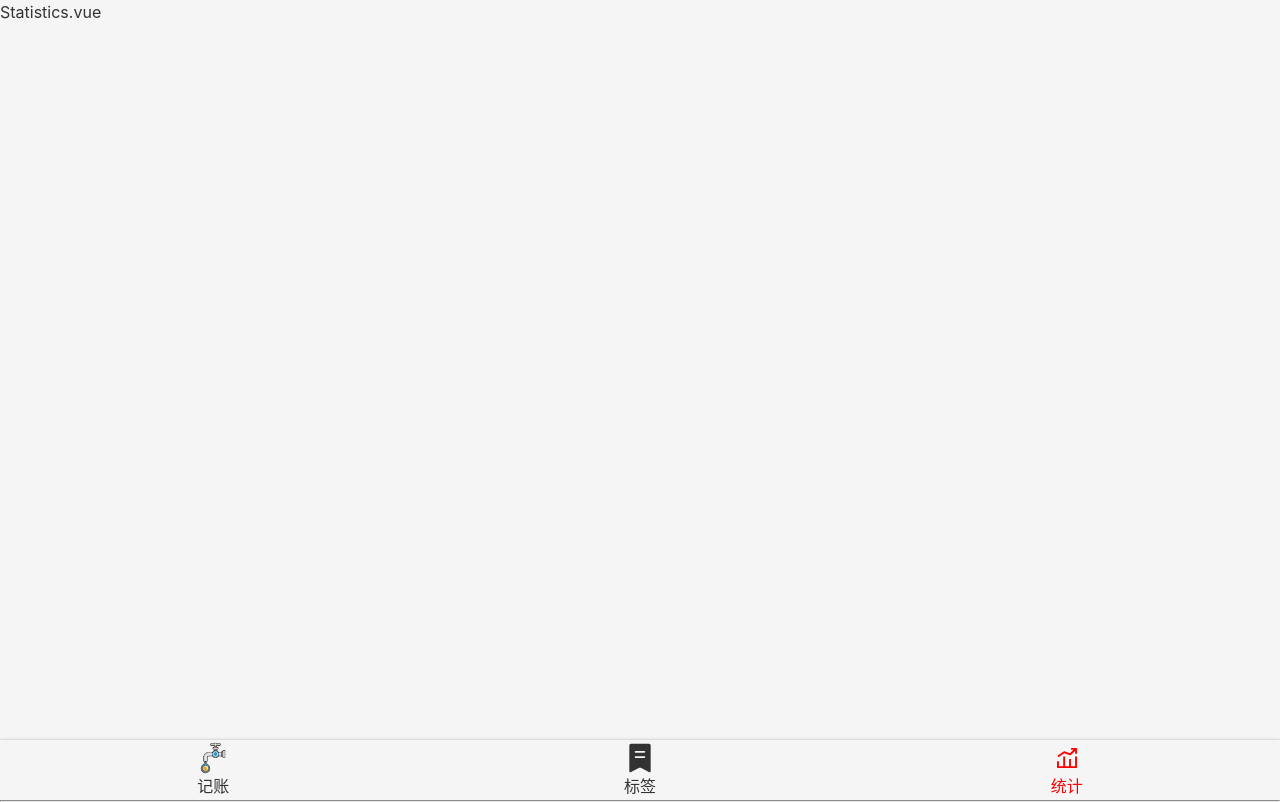
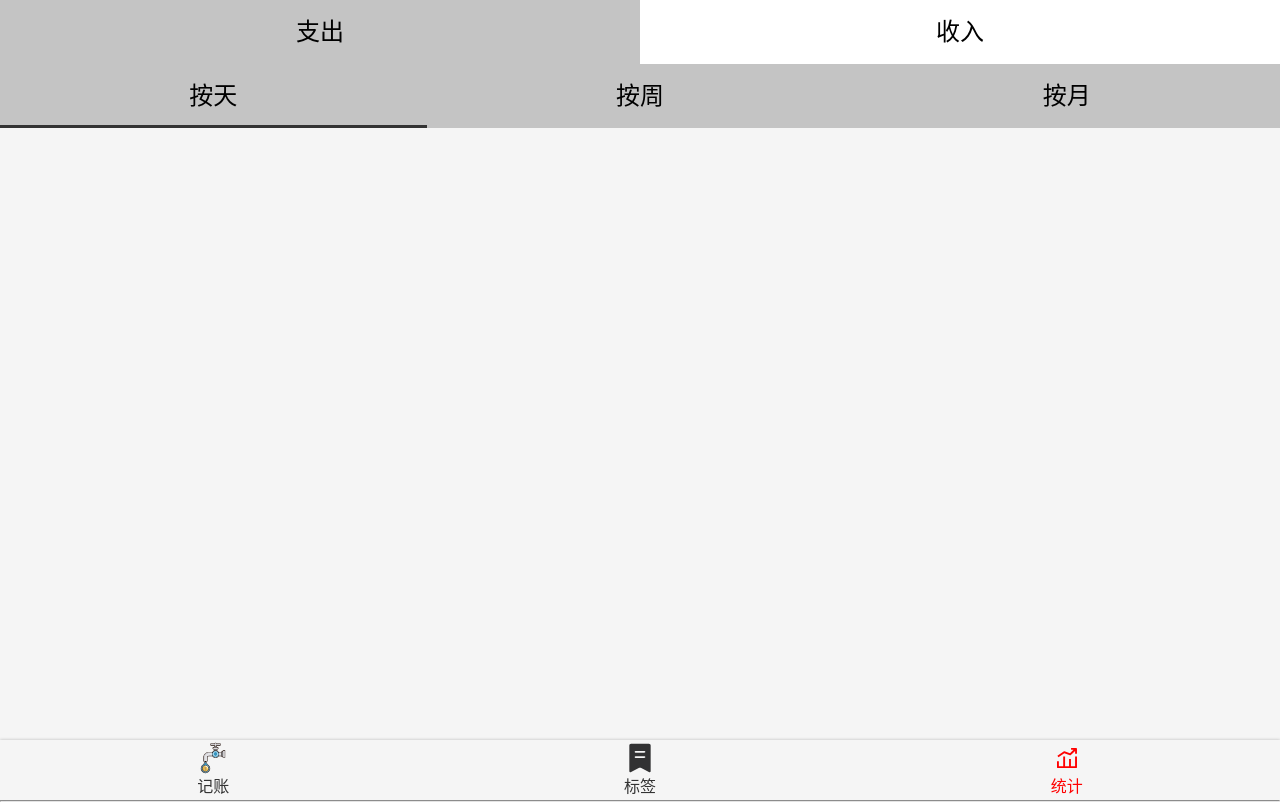
Before and after one commit to wl-1996/accounting-items-2, a Vue app: page /#/statistics in a window 1280 px wide. Built offline with nearby package versions, Linux system fonts and the light colour scheme.

Commit message:
封装Tabs.vue,在Statistics.vue组件里使用

```diff
--- /dev/null
+++ b/src/components/Tabs.vue
@@ -0,0 +1,59 @@
+<template>
+    <div class="tabs">
+        <ul>
+            <li :class="{selected: item.value === value,[classPrefix+'-tabs-item']: classPrefix}"
+                @click="select(item)"
+                v-for="item in dataSource" :key="item.value">{{item.text}}
+            </li>
+        </ul>
+    </div>
+</template>
+
+<script lang="ts">
+    import Vue from 'vue';
+    import {Component, Prop} from 'vue-property-decorator';
+
+    type DataSourceItem = { text: string; value: string }
+
+    @Component
+    export default class Tabs extends Vue {
+        @Prop({required: true, type: Array}) dataSource!: DataSourceItem[];
+        @Prop(String) readonly value!: string;
+        @Prop(String) readonly classPrefix?: string;
+
+        select(item: DataSourceItem) {
+            this.$emit('update:value', item.value);
+        }
+    }
+</script>
+
+<style lang="scss" scoped>
+    .tabs {
+        ul {
+            display: flex;
+            flex-direction: row;
+            background: #C4C4C4;
+            font-size: 24px;
+            color: #000000;
+
+            li {
+                width: 50%;
+                display: flex;
+                justify-content: center;
+                align-items: center;
+                height: 64px;
+                position: relative;
+
+                &.selected::after {
+                    content: '';
+                    position: absolute;
+                    left: 0;
+                    bottom: 0;
+                    width: 100%;
+                    height: 3px;
+                    background: #333;
+                }
+            }
+        }
+    }
+</style>
--- a/src/views/Statistics.vue
+++ b/src/views/Statistics.vue
@@ -1,18 +1,43 @@
 <template>
     <Layout>
-        <p>Statistics.vue</p>
+        <Tabs class-prefix="type" :data-source="typeList" :value.sync="type"/>
+        <Tabs class-prefix="interval" :value.sync="interval" :data-source="intervalList"/>
     </Layout>
 </template>
 
 <script lang="ts">
     import Vue from 'vue';
     import {Component} from 'vue-property-decorator';
-    @Component
+    import Tabs from '@/components/Tabs.vue';
+
+    @Component({
+        components: {Tabs}
+    })
     export default class Statistics extends Vue {
+        type = '-';
+        interval = 'day';
+        intervalList = [
+            {text: '按天', value: 'day'},
+            {text: '按周', value: 'week'},
+            {text: '按月', value: 'month'}
+        ];
+        typeList = [{text: '支出', value: '-'},
+            {text: '收入', value: '+'}
+        ];
 
     }
 </script>
 
 <style lang="scss" scoped>
+    ::v-deep .type-tabs-item {
+        background: white;
 
+        &.selected {
+            background: #c4c4c4;
+
+            &::after {
+                display: none;
+            }
+        }
+    }
 </style>
```
